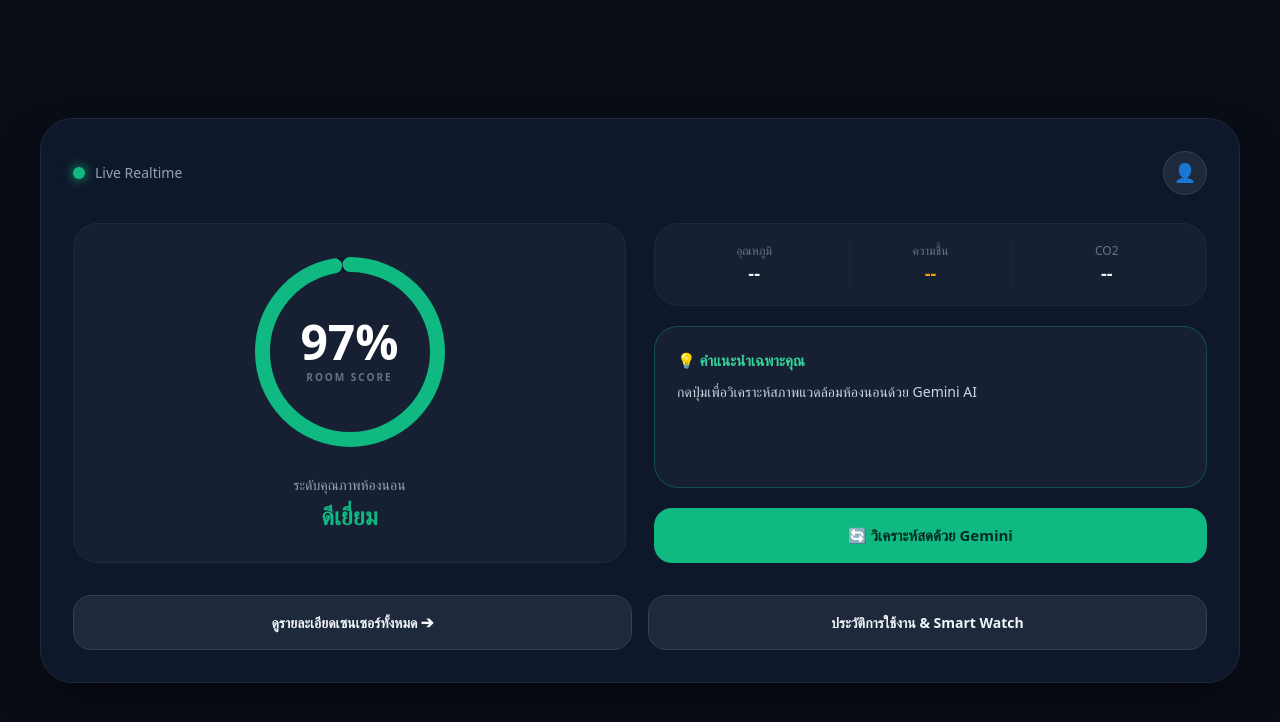
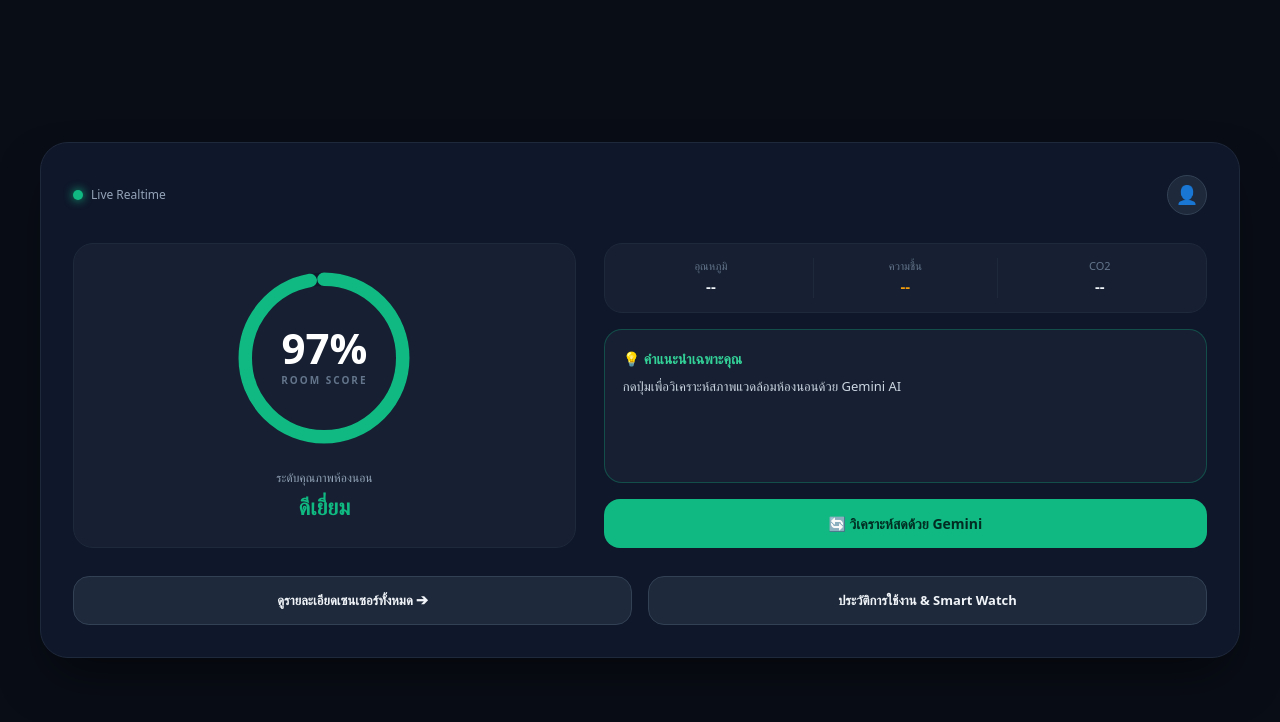
Before and after one commit to paradisesui/comflyyy, a Next.js app: page / in a window 1280 px wide. Shown: the top 722 px of the page. Built offline with nearby package versions, Linux system fonts and the light colour scheme; no server answers; the database is empty.

Commit message:
edit main page for telephon

```diff
--- a/app/page.tsx
+++ b/app/page.tsx
@@ -111,39 +111,71 @@ export default function Home() {
       display: 'flex',
       justifyContent: 'center',
       alignItems: 'center',
-      padding: '28px'
+      padding: '16px'
     }}>
-      <main style={{
-        width: '100%',
-        maxWidth: '1200px', // ปรับขยายกว้างขึ้นสำหรับหน้าจอคอมพิวเตอร์
-        backgroundColor: '#0f172a',
-        borderRadius: '32px',
-        border: '1px solid #1e293b',
-        padding: '32px',
-        boxShadow: '0 25px 50px -12px rgba(0, 0, 0, 0.5)',
-        display: 'flex',
-        flexDirection: 'column',
-        gap: '28px'
-      }}>
+      {/* CSS Responsive Style */}
+      <style jsx>{`
+        .dashboard-container {
+          width: 100%;
+          max-width: 1200px;
+          background-color: #0f172a;
+          border-radius: 28px;
+          border: 1px solid #1e293b;
+          padding: 24px;
+          box-shadow: 0 25px 50px -12px rgba(0, 0, 0, 0.5);
+          display: flex;
+          flex-direction: column;
+          gap: 20px;
+        }
+
+        .dashboard-grid {
+          display: grid;
+          grid-template-columns: 1fr;
+          gap: 20px;
+        }
+
+        .footer-grid {
+          display: grid;
+          grid-template-columns: 1fr;
+          gap: 12px;
+        }
+
+        /* สำหรับหน้าจอคอมพิวเตอร์ (Desktop) */
+        @media (min-width: 768px) {
+          .dashboard-container {
+            padding: 32px;
+            gap: 28px;
+          }
+          .dashboard-grid {
+            grid-template-columns: 1fr 1.2fr;
+            gap: 28px;
+          }
+          .footer-grid {
+            grid-template-columns: 1fr 1fr;
+            gap: 16px;
+          }
+        }
+      `}</style>
+
+      <main className="dashboard-container">
         {/* Header */}
         <header style={{ display: 'flex', justifyContent: 'space-between', alignItems: 'center' }}>
-          <div style={{ display: 'flex', alignItems: 'center', gap: '10px' }}>
+          <div style={{ display: 'flex', alignItems: 'center', gap: '8px' }}>
             <span style={{
-              width: '12px',
-              height: '12px',
+              width: '10px',
+              height: '10px',
               borderRadius: '50%',
               backgroundColor: loading ? '#f59e0b' : '#10b981',
-              boxShadow: loading ? '0 0 12px #f59e0b' : '0 0 12px #10b981'
+              boxShadow: loading ? '0 0 10px #f59e0b' : '0 0 10px #10b981'
             }}></span>
-            <span style={{ fontSize: '14px', color: '#94a3b8', fontWeight: 500 }}>
+            <span style={{ fontSize: '12px', color: '#94a3b8', fontWeight: 500 }}>
               {loading ? 'กำลังเชื่อมต่อ...' : 'Live Realtime'}
             </span>
           </div>
 
-          {/* ปุ่มโปรไฟล์เหลือเฉพาะไอคอน 👤 */}
           <Link href="/account" style={{
-            width: '44px',
-            height: '44px',
+            width: '40px',
+            height: '40px',
             borderRadius: '50%',
             backgroundColor: '#1e293b',
             color: '#f8fafc',
@@ -152,34 +184,28 @@ export default function Home() {
             justifyContent: 'center',
             textDecoration: 'none',
             fontSize: '18px',
-            border: '1px solid #334155',
-            transition: 'all 0.2s ease'
+            border: '1px solid #334155'
           }}>
             👤
           </Link>
         </header>
 
-        {/* Responsive Grid Section */}
-        <div style={{
-          display: 'grid',
-          gridTemplateColumns: 'repeat(auto-fit, minmax(340px, 1fr))',
-          gap: '28px',
-          alignItems: 'stretch'
-        }}>
+        {/* Responsive Grid */}
+        <div className="dashboard-grid">
           {/* Card 1: Score & Overview */}
           <section style={{
             backgroundColor: '#162032',
-            borderRadius: '24px',
-            padding: '28px',
+            borderRadius: '20px',
+            padding: '24px',
             border: '1px solid #1e293b',
             display: 'flex',
             flexDirection: 'column',
             alignItems: 'center',
             justifyContent: 'center',
-            gap: '20px'
+            gap: '16px'
           }}>
-            <div style={{ position: 'relative', width: '200px', height: '200px', display: 'flex', alignItems: 'center', justifyContent: 'center' }}>
-              <svg transform="rotate(-90)" width="200" height="200" viewBox="0 0 160 160">
+            <div style={{ position: 'relative', width: '180px', height: '180px', display: 'flex', alignItems: 'center', justifyContent: 'center' }}>
+              <svg transform="rotate(-90)" width="180" height="180" viewBox="0 0 160 160">
                 <circle cx="80" cy="80" r="70" stroke="#0f172a" strokeWidth="12" fill="transparent" />
                 <circle
                   cx="80" cy="80" r="70"
@@ -193,46 +219,46 @@ export default function Home() {
                 />
               </svg>
               <div style={{ position: 'absolute', display: 'flex', flexDirection: 'column', alignItems: 'center' }}>
-                <span style={{ fontSize: '48px', fontWeight: '800', lineHeight: '1', color: '#fff' }}>{score}%</span>
+                <span style={{ fontSize: '42px', fontWeight: '800', lineHeight: '1', color: '#fff' }}>{score}%</span>
                 <span style={{ fontSize: '10px', color: '#64748b', letterSpacing: '2px', marginTop: '4px', fontWeight: '600' }}>ROOM SCORE</span>
               </div>
             </div>
 
             <div style={{ textAlign: 'center' }}>
-              <span style={{ fontSize: '14px', color: '#94a3b8' }}>ระดับคุณภาพห้องนอน</span>
-              <h2 style={{ fontSize: '24px', color: statusColor, fontWeight: '700', margin: '2px 0 0 0' }}>
+              <span style={{ fontSize: '12px', color: '#94a3b8' }}>ระดับคุณภาพห้องนอน</span>
+              <h2 style={{ fontSize: '22px', color: statusColor, fontWeight: '700', margin: '2px 0 0 0' }}>
                 {score >= 80 ? 'ดีเยี่ยม' : score >= 60 ? 'ปานกลาง' : 'ควรปรับปรุง'}
               </h2>
             </div>
           </section>
 
           {/* Card 2: Sensors & AI Analysis */}
-          <div style={{ display: 'flex', flexDirection: 'column', gap: '20px', justifyContent: 'space-between' }}>
+          <div style={{ display: 'flex', flexDirection: 'column', gap: '16px', justifyContent: 'space-between' }}>
             {/* Quick Sensors Metrics */}
             <div style={{
               display: 'grid',
               gridTemplateColumns: '1fr 1fr 1fr',
-              gap: '14px',
+              gap: '10px',
               backgroundColor: '#162032',
-              padding: '18px',
-              borderRadius: '24px',
+              padding: '14px',
+              borderRadius: '18px',
               border: '1px solid #1e293b'
             }}>
               <div style={{ textAlign: 'center' }}>
-                <span style={{ fontSize: '12px', color: '#64748b', display: 'block' }}>อุณหภูมิ</span>
-                <span style={{ fontSize: '18px', fontWeight: '700', color: (sensor?.temperature ?? 0) > 25 ? '#f59e0b' : '#f1f5f9' }}>
+                <span style={{ fontSize: '11px', color: '#64748b', display: 'block' }}>อุณหภูมิ</span>
+                <span style={{ fontSize: '15px', fontWeight: '700', color: (sensor?.temperature ?? 0) > 25 ? '#f59e0b' : '#f1f5f9' }}>
                   {sensor ? `${sensor.temperature?.toFixed(1)}°C` : '--'}
                 </span>
               </div>
               <div style={{ textAlign: 'center', borderLeft: '1px solid #1e293b', borderRight: '1px solid #1e293b' }}>
-                <span style={{ fontSize: '12px', color: '#64748b', display: 'block' }}>ความชื้น</span>
-                <span style={{ fontSize: '18px', fontWeight: '700', color: (sensor?.humidity ?? 0) > 60 || (sensor?.humidity ?? 0) < 40 ? '#f59e0b' : '#f1f5f9' }}>
+                <span style={{ fontSize: '11px', color: '#64748b', display: 'block' }}>ความชื้น</span>
+                <span style={{ fontSize: '15px', fontWeight: '700', color: (sensor?.humidity ?? 0) > 60 || (sensor?.humidity ?? 0) < 40 ? '#f59e0b' : '#f1f5f9' }}>
                   {sensor ? `${sensor.humidity?.toFixed(0)}%` : '--'}
                 </span>
               </div>
               <div style={{ textAlign: 'center' }}>
-                <span style={{ fontSize: '12px', color: '#64748b', display: 'block' }}>CO2</span>
-                <span style={{ fontSize: '18px', fontWeight: '700', color: (sensor?.co2 ?? 0) > 800 ? '#f59e0b' : '#f1f5f9' }}>
+                <span style={{ fontSize: '11px', color: '#64748b', display: 'block' }}>CO2</span>
+                <span style={{ fontSize: '15px', fontWeight: '700', color: (sensor?.co2 ?? 0) > 800 ? '#f59e0b' : '#f1f5f9' }}>
                   {sensor ? `${sensor.co2} ppm` : '--'}
                 </span>
               </div>
@@ -241,16 +267,16 @@ export default function Home() {
             {/* AI Recommendation Box */}
             <div style={{
               backgroundColor: '#162032',
-              padding: '22px',
-              borderRadius: '24px',
+              padding: '18px',
+              borderRadius: '18px',
               border: '1px solid rgba(16, 185, 129, 0.3)',
               display: 'flex',
               flexDirection: 'column',
-              gap: '10px',
+              gap: '8px',
               flexGrow: 1
             }}>
               <p style={{
-                fontSize: '15px',
+                fontSize: '14px',
                 fontWeight: '700',
                 color: '#34d399',
                 margin: 0,
@@ -261,10 +287,10 @@ export default function Home() {
                 💡 คำแนะนำเฉพาะคุณ
               </p>
               <p style={{
-                fontSize: '14px',
+                fontSize: '13px',
                 color: aiLoading ? '#64748b' : '#cbd5e1',
                 margin: 0,
-                lineHeight: '1.6'
+                lineHeight: '1.5'
               }}>
                 {aiAnalysis}
               </p>
@@ -276,13 +302,13 @@ export default function Home() {
               disabled={aiLoading || !sensor || cooldown > 0}
               style={{
                 width: '100%',
-                padding: '16px',
+                padding: '14px',
                 backgroundColor: cooldown > 0 ? '#334155' : '#10b981',
                 color: cooldown > 0 ? '#94a3b8' : '#022c22',
                 border: 'none',
-                borderRadius: '18px',
+                borderRadius: '16px',
                 fontWeight: '700',
-                fontSize: '15px',
+                fontSize: '14px',
                 cursor: (aiLoading || cooldown > 0) ? 'not-allowed' : 'pointer',
                 opacity: aiLoading ? 0.7 : 1,
                 display: 'flex',
@@ -300,21 +326,16 @@ export default function Home() {
           </div>
         </div>
 
-        {/* Footer Quick Links */}
-        <footer style={{
-          display: 'grid',
-          gridTemplateColumns: 'repeat(auto-fit, minmax(240px, 1fr))',
-          gap: '16px',
-          marginTop: '4px'
-        }}>
+        {/* Footer Links */}
+        <footer className="footer-grid">
           <Link href="/sensors" style={{
             backgroundColor: '#1e293b',
             color: '#f1f5f9',
-            padding: '16px',
-            borderRadius: '18px',
+            padding: '14px',
+            borderRadius: '16px',
             textAlign: 'center',
             fontWeight: '600',
-            fontSize: '14px',
+            fontSize: '13px',
             textDecoration: 'none',
             border: '1px solid #334155'
           }}>
@@ -323,11 +344,11 @@ export default function Home() {
           <Link href="/persona" style={{
             backgroundColor: '#1e293b',
             color: '#f1f5f9',
-            padding: '16px',
-            borderRadius: '18px',
+            padding: '14px',
+            borderRadius: '16px',
             textAlign: 'center',
             fontWeight: '600',
-            fontSize: '14px',
+            fontSize: '13px',
             textDecoration: 'none',
             border: '1px solid #334155'
           }}>
```
